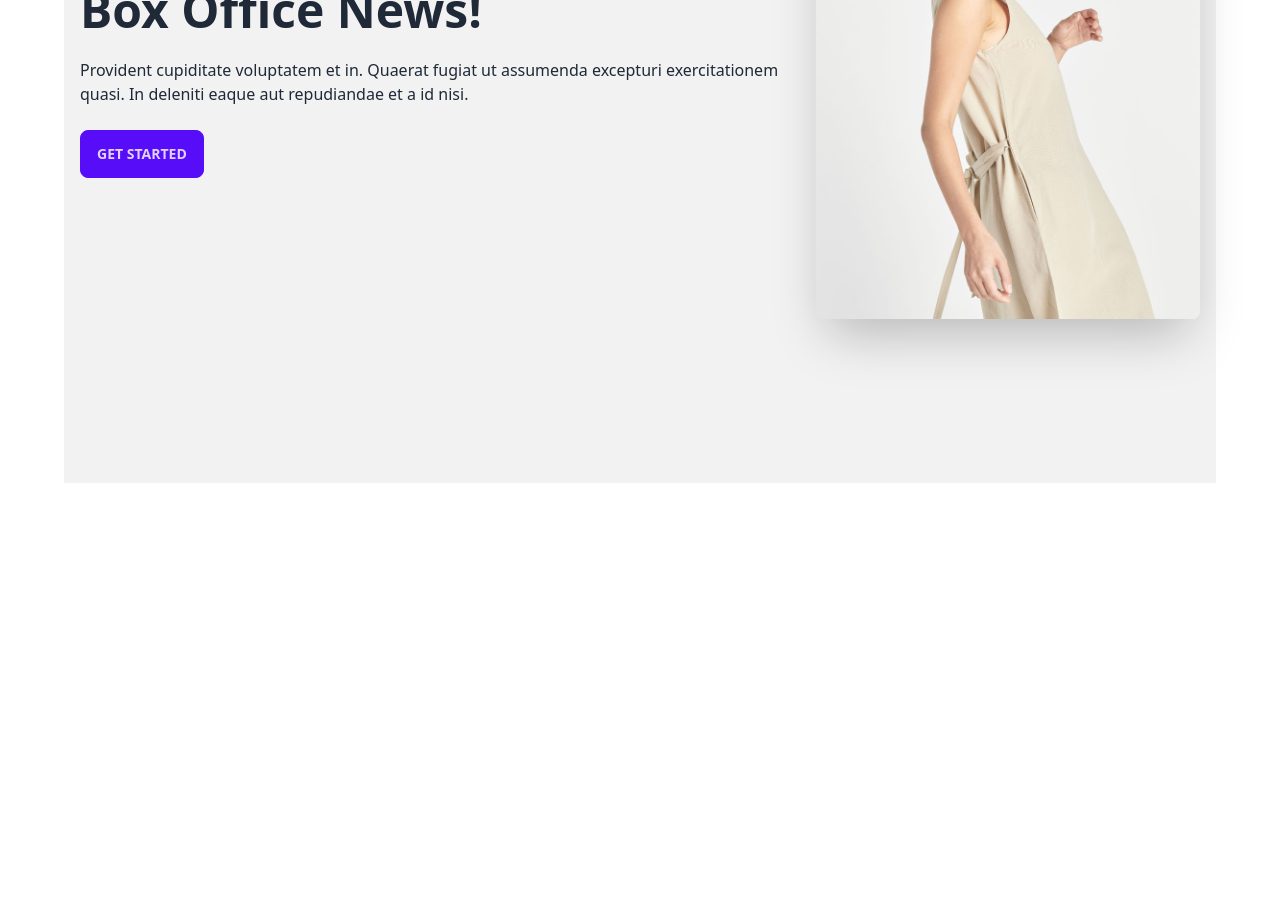
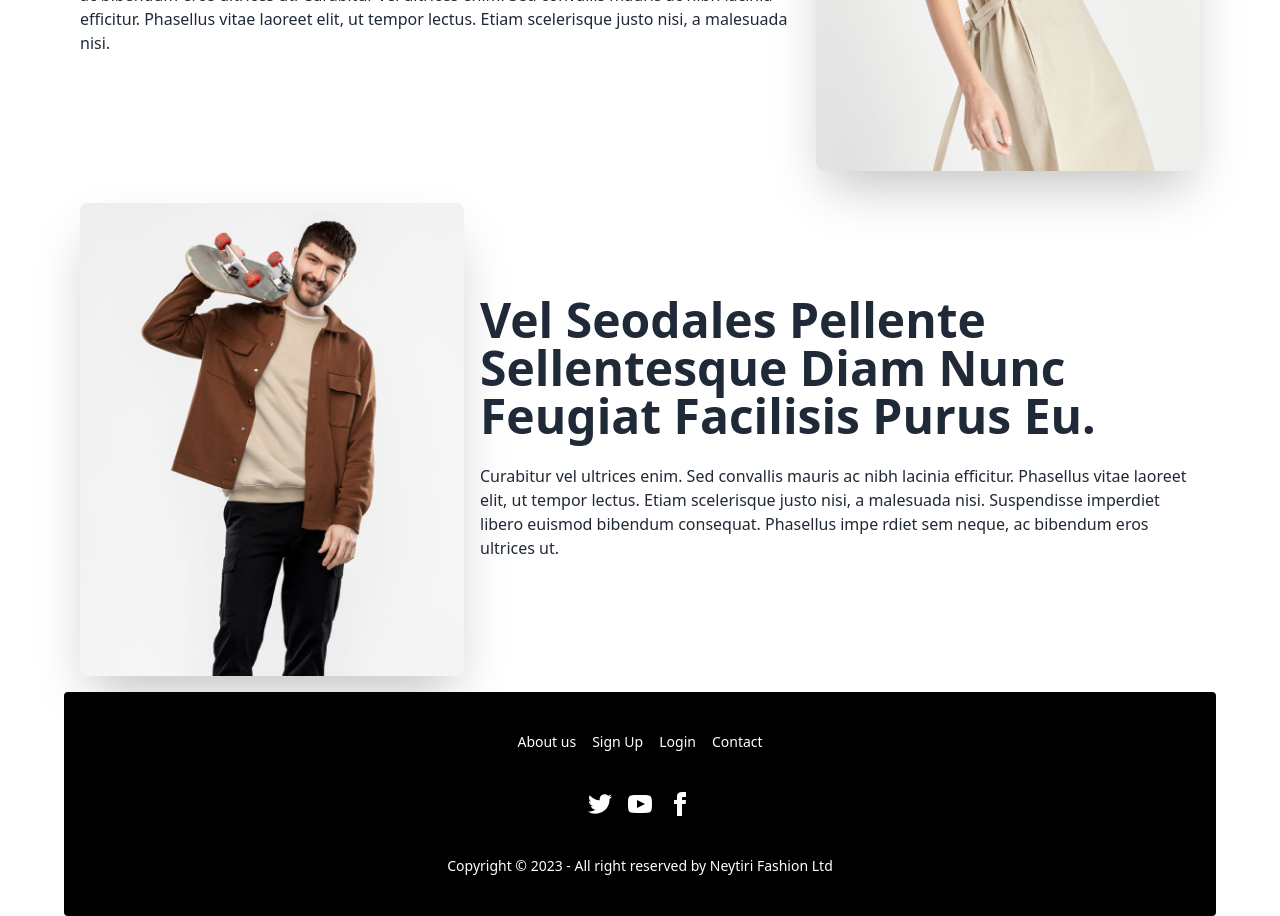
Before and after one commit to pantho0/brand-shop, a React (Vite) app: page / in a window 1280 px wide. Shown: the part 2340-3256 px from the top of the page. Before the commit the page ends 2823 px from the top, so only its background shows below. Built offline with nearby package versions, Linux system fonts and the light colour scheme; no server answers.

Commit message:
footer added to site

```diff
--- a/src/MainLayout/MainLayout.jsx
+++ b/src/MainLayout/MainLayout.jsx
@@ -1,12 +1,14 @@
-import React from 'react';
+
 import { Outlet } from 'react-router-dom';
 import Navbar from '../Pages/Home/Navbar/Navbar';
+import Footer from '../Pages/Home/Footer/Footer';
 
 const MainLayout = () => {
     return (
         <div className="max-w-6xl mx-auto">
             <Navbar></Navbar>
             <Outlet></Outlet>
+            <Footer></Footer>
         </div>
     );
 };
--- /dev/null
+++ b/src/Pages/Home/Footer/Footer.jsx
@@ -0,0 +1,59 @@
+import { Link } from "react-router-dom";
+
+
+const Footer = () => {
+  return (
+    <div>
+      <footer className="footer footer-center p-10 bg-black text-white rounded">
+        <nav className="grid grid-flow-col gap-4">
+          <Link className="link link-hover">About us</Link>
+          <Link to={'/signup'} className="link link-hover">Sign Up</Link>
+          <Link to={'/login'} className="link link-hover">Login</Link>
+          <Link className="link link-hover">Contact</Link>
+        </nav>
+        <nav>
+          <div className="grid grid-flow-col gap-4">
+            <a>
+              <svg
+                xmlns="http://www.w3.org/2000/svg"
+                width="24"
+                height="24"
+                viewBox="0 0 24 24"
+                className="fill-current"
+              >
+                <path d="M24 4.557c-.883.392-1.832.656-2.828.775 1.017-.609 1.798-1.574 2.165-2.724-.951.564-2.005.974-3.127 1.195-.897-.957-2.178-1.555-3.594-1.555-3.179 0-5.515 2.966-4.797 6.045-4.091-.205-7.719-2.165-10.148-5.144-1.29 2.213-.669 5.108 1.523 6.574-.806-.026-1.566-.247-2.229-.616-.054 2.281 1.581 4.415 3.949 4.89-.693.188-1.452.232-2.224.084.626 1.956 2.444 3.379 4.6 3.419-2.07 1.623-4.678 2.348-7.29 2.04 2.179 1.397 4.768 2.212 7.548 2.212 9.142 0 14.307-7.721 13.995-14.646.962-.695 1.797-1.562 2.457-2.549z"></path>
+              </svg>
+            </a>
+            <a>
+              <svg
+                xmlns="http://www.w3.org/2000/svg"
+                width="24"
+                height="24"
+                viewBox="0 0 24 24"
+                className="fill-current"
+              >
+                <path d="M19.615 3.184c-3.604-.246-11.631-.245-15.23 0-3.897.266-4.356 2.62-4.385 8.816.029 6.185.484 8.549 4.385 8.816 3.6.245 11.626.246 15.23 0 3.897-.266 4.356-2.62 4.385-8.816-.029-6.185-.484-8.549-4.385-8.816zm-10.615 12.816v-8l8 3.993-8 4.007z"></path>
+              </svg>
+            </a>
+            <a>
+              <svg
+                xmlns="http://www.w3.org/2000/svg"
+                width="24"
+                height="24"
+                viewBox="0 0 24 24"
+                className="fill-current"
+              >
+                <path d="M9 8h-3v4h3v12h5v-12h3.642l.358-4h-4v-1.667c0-.955.192-1.333 1.115-1.333h2.885v-5h-3.808c-3.596 0-5.192 1.583-5.192 4.615v3.385z"></path>
+              </svg>
+            </a>
+          </div>
+        </nav>
+        <aside>
+          <p>Copyright © 2023 - All right reserved by Neytiri Fashion Ltd</p>
+        </aside>
+      </footer>
+    </div>
+  );
+};
+
+export default Footer;
--- a/src/Pages/Home/Home.jsx
+++ b/src/Pages/Home/Home.jsx
@@ -67,20 +67,41 @@
           <button className="btn btn-outline btn-success ml-4">Sign Up</button>
         </div>
         <div>
-          <div className="hero min-h-screen bg-base-200">
+          <div className="hero min-h-[60] ">
             <div className="hero-content flex-col lg:flex-row-reverse">
               <img
                 src="filler-image-3.jpg"
                 className="max-w-sm rounded-lg shadow-2xl"
               />
               <div>
-                <h1 className="text-5xl font-bold">Box Office News!</h1>
+                <h1 className="text-5xl font-bold">
+                  PellentePellentesque vel seodales diam Nunc feugiat facilisis
+                  purus eu.
+                </h1>
                 <p className="py-6">
-                  Provident cupiditate voluptatem et in. Quaerat fugiat ut
-                  assumenda excepturi exercitationem quasi. In deleniti eaque
-                  aut repudiandae et a id nisi.
+                  Suspendisse imperdiet libero euismod bibendum consequat.
+                  Phasellus impe rdiet sem neque, ac bibendum eros ultrices ut.
+                  Curabitur vel ultrices enim. Sed convallis mauris ac nibh
+                  lacinia efficitur. Phasellus vitae laoreet elit, ut tempor
+                  lectus. Etiam scelerisque justo nisi, a malesuada nisi.
                 </p>
-                <button className="btn btn-primary">Get Started</button>
+              </div>
+            </div>
+          </div>
+        </div>
+        <div>
+          <div className="hero min-h-[60vh]">
+            <div className="hero-content flex-col lg:flex-row">
+              <img
+                src="filler-image-4.jpg"
+                className="max-w-sm rounded-lg shadow-2xl"
+              />
+              <div>
+                <h1 className="text-5xl font-bold">Vel Seodales Pellente Sellentesque Diam Nunc Feugiat Facilisis Purus Eu.</h1>
+                <p className="py-6">
+                Curabitur vel ultrices enim. Sed convallis mauris ac nibh lacinia efficitur. Phasellus vitae laoreet elit, ut tempor lectus. Etiam scelerisque justo nisi, a malesuada nisi. Suspendisse imperdiet libero euismod bibendum consequat. Phasellus impe rdiet sem neque, ac bibendum eros ultrices ut.
+                </p>
+
               </div>
             </div>
           </div>
```
Also changed, not shown: public/filler-image-4.jpg (added).
